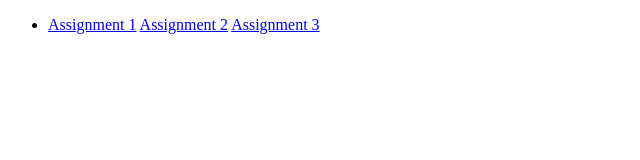
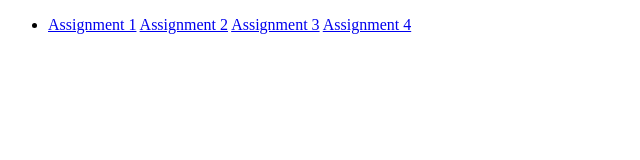
Before and after one commit to TrevorSlobodnickSCC/Web303_Javascript2, a plain HTML site: page index.html in a window 1280 px wide. Shown: the whole page, without its empty margins (0-640 px from the left). Drawn offline with Linux system fonts and the light colour scheme.

Commit message:
Updated index.html

```diff
--- a/index.html
+++ b/index.html
@@ -11,6 +11,7 @@
             <a href="Assignment1/as01.html">Assignment 1</a>
             <a href="Assignment2/">Assignment 2</a>
             <a href="Assignment3/">Assignment 3</a>
+            <a href="Assignment4/">Assignment 4</a>
         </li>
     </ul>
 </body>
```
